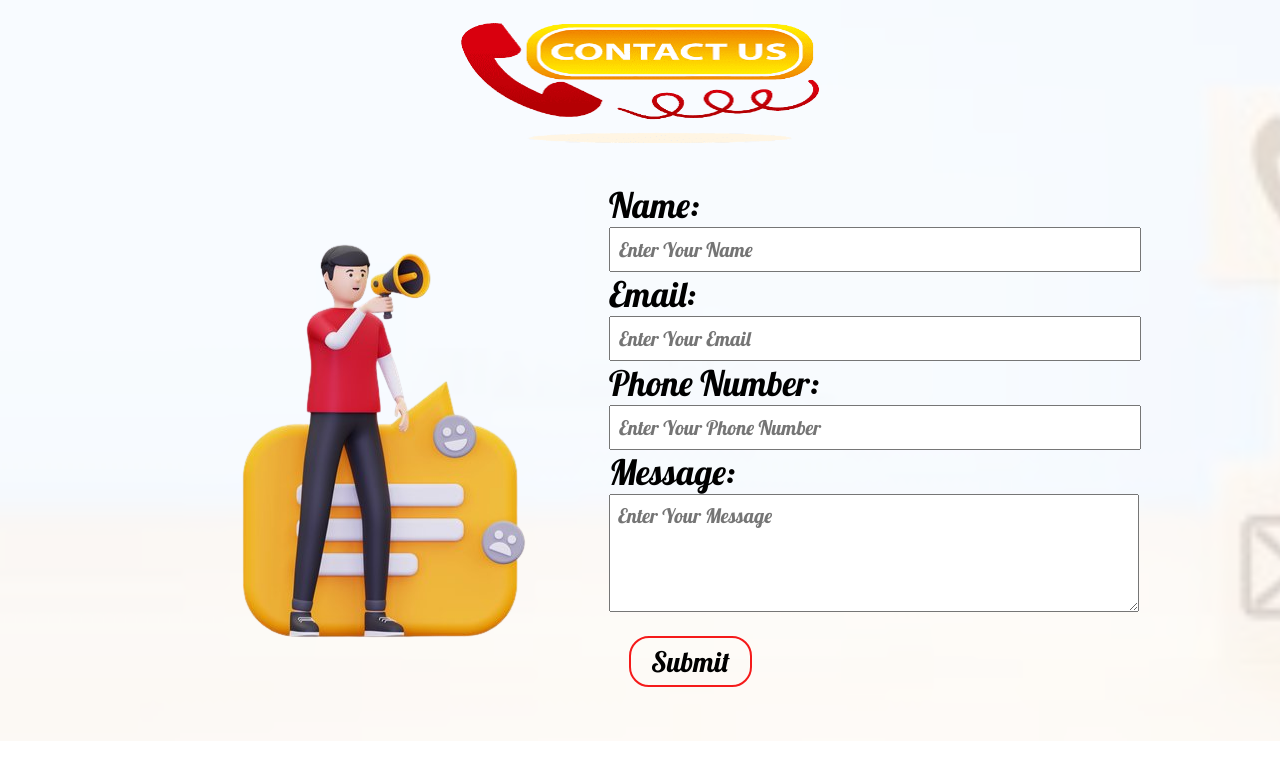
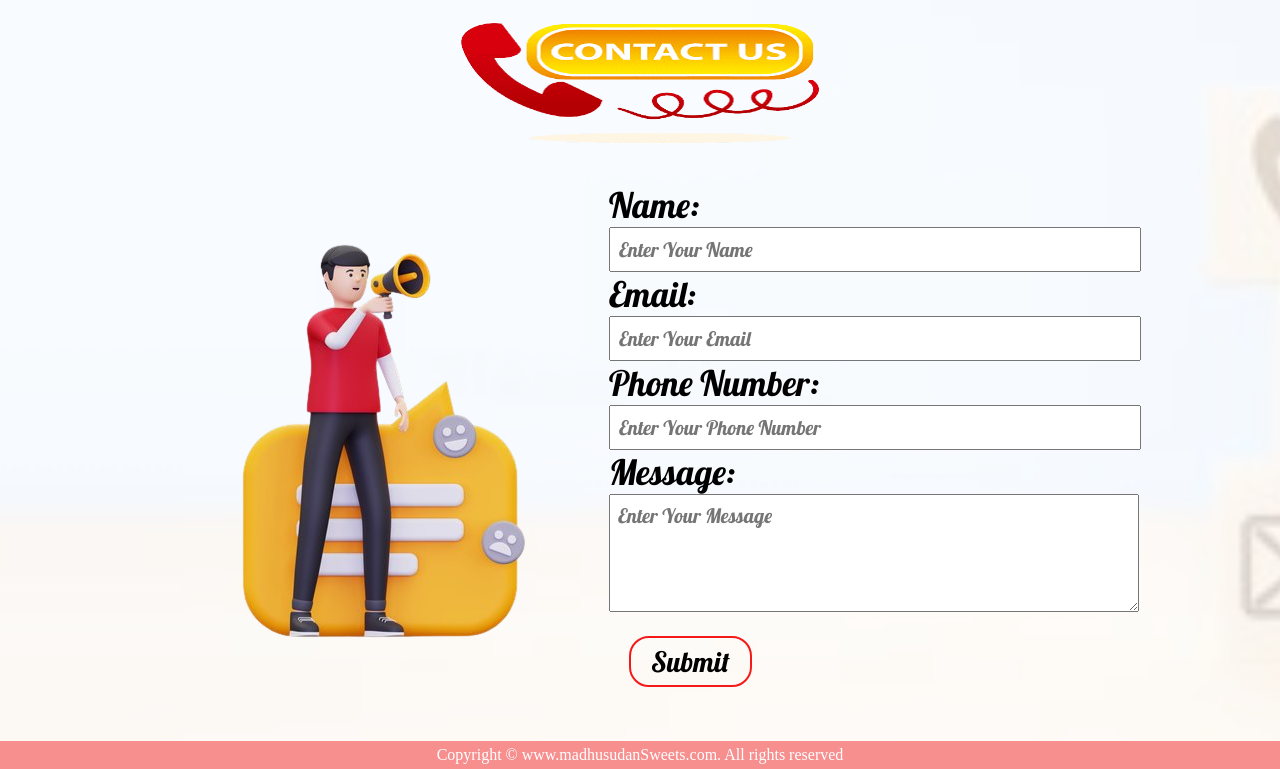
Before and after one commit to Prashant-Malviya/Food-Ordering-Website, a plain HTML site: page index.html in a window 1280 px wide. Shown: the part 1941-2710 px from the top of the page. Before the commit the page ends 2682 px from the top, so only its background shows below. Drawn offline with Linux system fonts and the light colour scheme; a web font is replaced by a local one.

Commit message:
some updat footer section

```diff
--- a/css/phone.css
+++ b/css/phone.css
@@ -136,10 +136,10 @@
 
 /* footer section  */
 
-/* footer div{
+footer div{
     width: 360px;
 
-} */
+}
 
 /* utility classes  */
 
--- a/css/style.css
+++ b/css/style.css
@@ -310,11 +310,11 @@ html{
     width: 358px;
 }
 
-/* footer{
+footer{
     background-color: rgb(237 0 0 / 44%);
     color: white;
     padding:5px 20px;
-} */
+}
 /* utility classess  */
 .h-primary {
     font-size: 3.8rem;
--- a/index.html
+++ b/index.html
@@ -120,11 +120,11 @@
         </div>
     </section>
 
-    <!-- <footer>
+    <footer>
         <div class="text-center">
             <p>Copyright &copy; www.madhusudanSweets.com. All rights reserved</p>
         </div>
-    </footer> -->
+    </footer>
 </body>
 
 </html>
```
